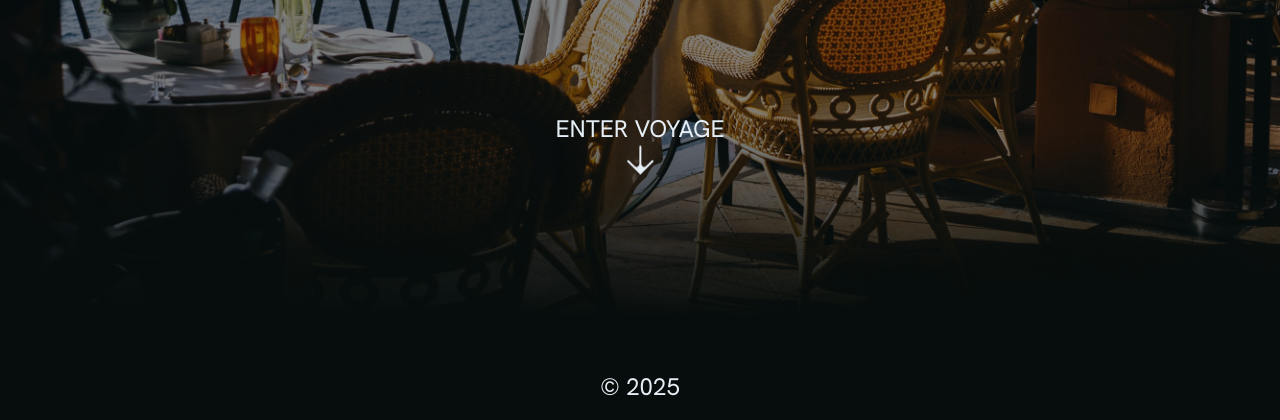
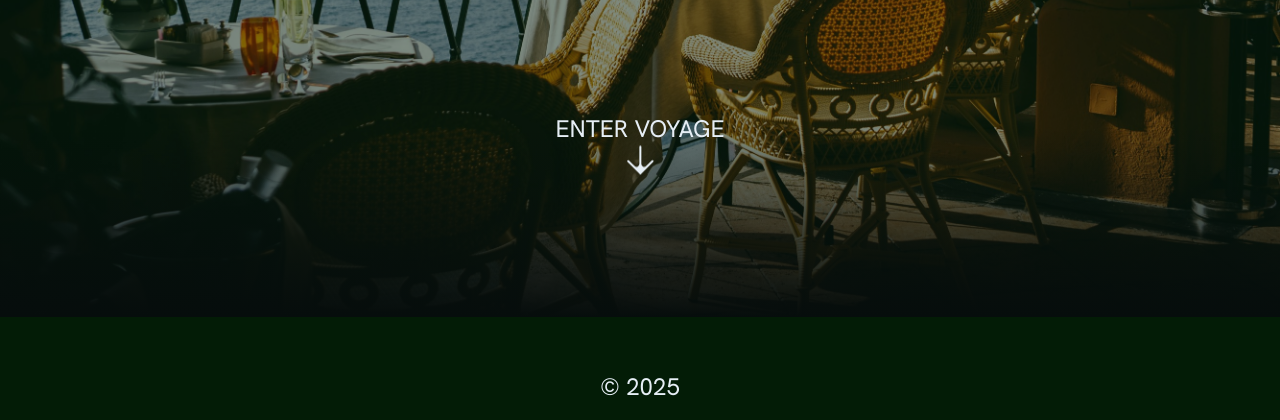
Before and after one commit to lahg1103/SeniorProject, a Flask app: page / in a window 1280 px wide. Shown: the part 621-1041 px from the top of the page. Run offline with Flask 3, Linux system fonts and the light colour scheme.

Commit message:
revising colors

```diff
--- a/static/css/style.css
+++ b/static/css/style.css
@@ -30,6 +30,7 @@ em {
     font-size: 12px;
     --mainLight : rgb(230, 238, 245);
     --mainDark : rgb(6, 13, 12);
+    --secondaryDark : rgb(3, 28, 6);
     --accentOne : rgb(103, 111, 124);
     --accentTwo : rgb(200, 62, 33);
     --headerGradient : linear-gradient(90deg,rgba(6, 13, 12, 0.1) 10%, rgba(6, 13, 12, 0.75) 50%, rgba(6, 13, 12, 0.1) 90%);
@@ -58,7 +59,7 @@ body {
     overflow-x: clip;
 
     color: var(--mainLight);
-    background-color: var(--mainDark);
+    background-color: var(--secondaryDark);
 
     display: grid;
     grid-template-columns: repeat(12, minmax(0, 1fr));
```
Also changed, not shown: static/images/boat-dinner.jpg (added), static/images/light-house.jpg (added), static/images/little-boats.jpg (added), 1 other file.
